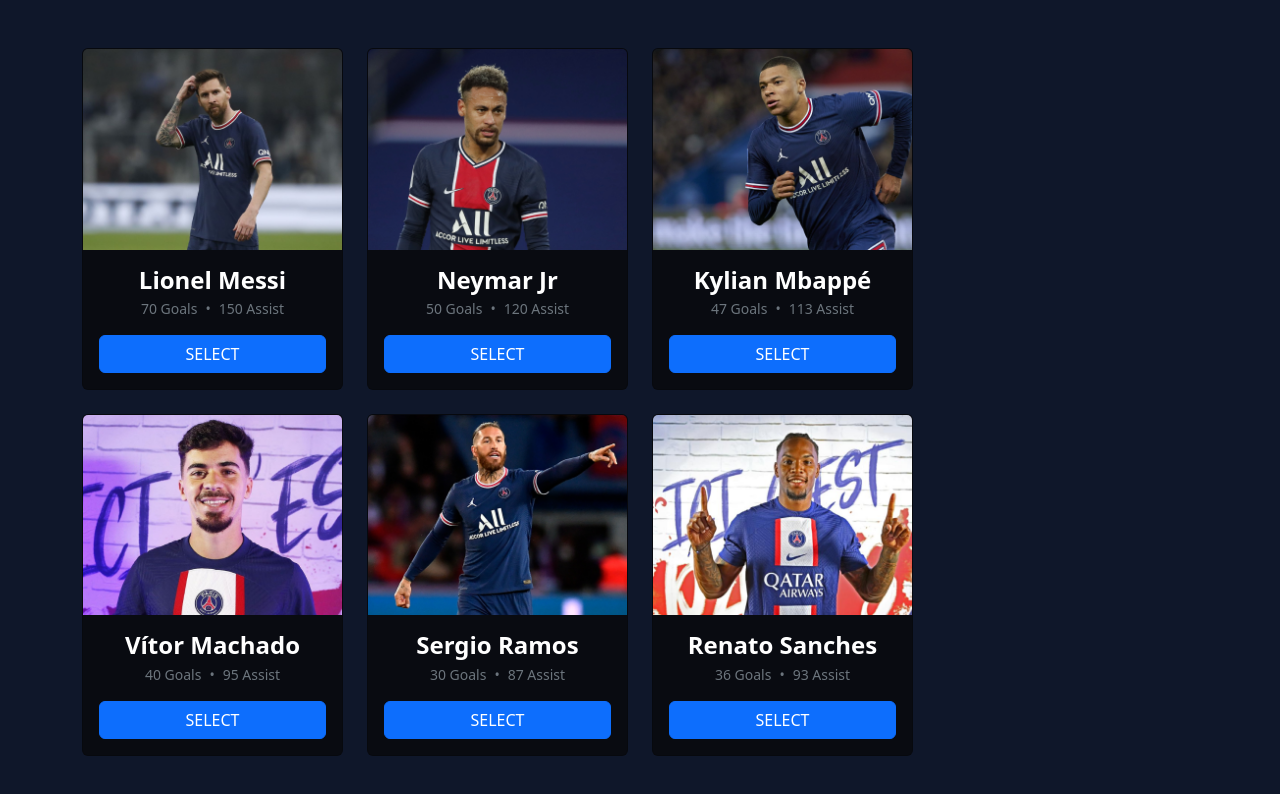
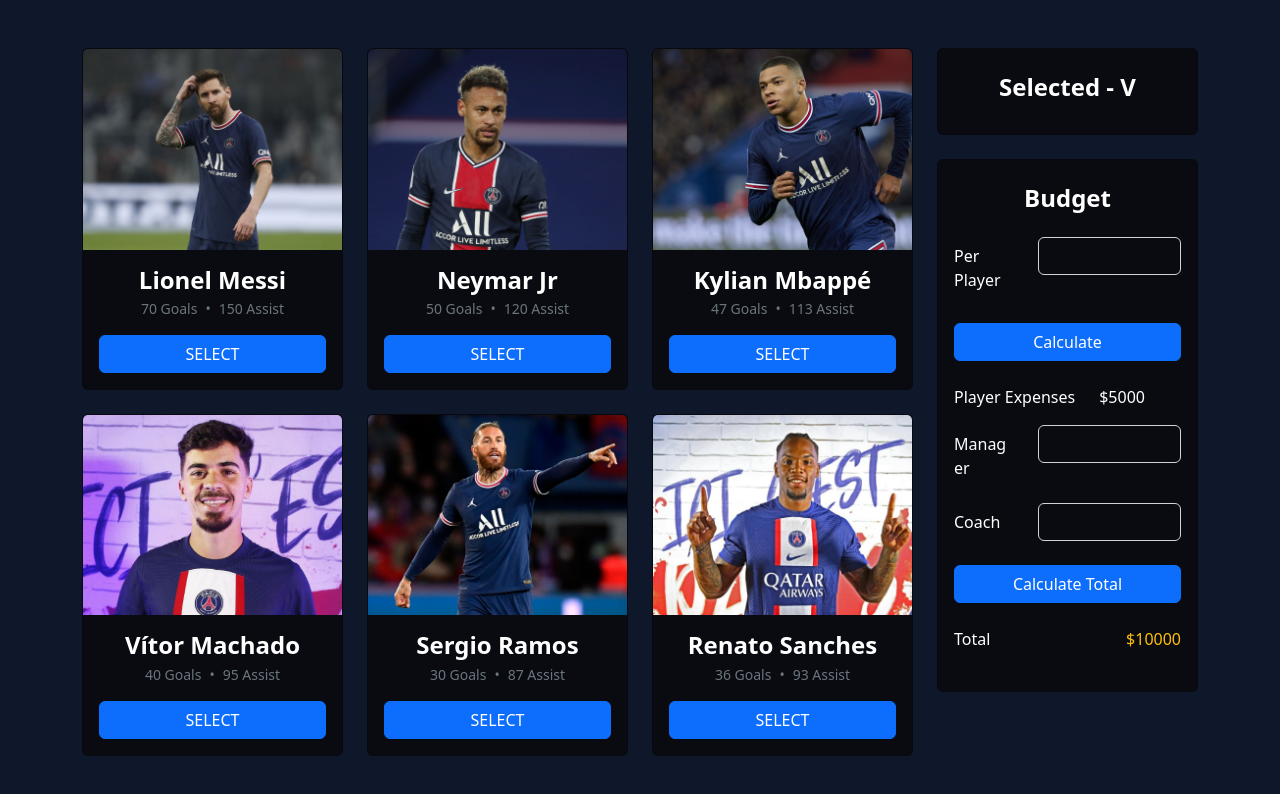
Before and after one commit to NahidIbnAli/altered-sport, a plain HTML site: page index.html in a window 1280 px wide. Shown: the part 440-1234 px from the top of the page. Drawn offline with nearby package versions, Linux system fonts and the light colour scheme.

Commit message:
added selected and budget card

```diff
--- a/index.html
+++ b/index.html
@@ -178,7 +178,76 @@
                 </div>
               </div>
             </div>
-            <div class="col-lg-3"></div>
+            <div class="col-lg-3">
+              <div class="d-flex flex-column gap-4">
+                <div class="card bg-dark-gray">
+                  <div class="card-body py-4">
+                    <h4 class="card-title fw-semibold text-white text-center">
+                      Selected - V
+                    </h4>
+                  </div>
+                </div>
+                <div class="card bg-dark-gray">
+                  <div class="card-body text-white py-4">
+                    <h4
+                      class="card-title fw-semibold text-white text-center mb-4"
+                    >
+                      Budget
+                    </h4>
+                    <div class="row mb-4">
+                      <label for="" class="col-sm-4 col-form-label"
+                        >Per Player</label
+                      >
+                      <div class="col-sm-8">
+                        <input
+                          type="text"
+                          class="form-control bg-transparent text-white"
+                          id=""
+                        />
+                      </div>
+                    </div>
+                    <button class="btn btn-primary w-100 mb-4">
+                      Calculate
+                    </button>
+                    <div class="d-flex gap-4">
+                      <p>Player Expenses</p>
+                      <p>$<span>5000</span></p>
+                    </div>
+                    <div class="row mb-3">
+                      <label for="" class="col-sm-4 col-form-label"
+                        >Manager</label
+                      >
+                      <div class="col-sm-8">
+                        <input
+                          type="text"
+                          class="form-control bg-transparent text-white"
+                          id=""
+                        />
+                      </div>
+                    </div>
+                    <div class="row mb-4">
+                      <label for="" class="col-sm-4 col-form-label"
+                        >Coach</label
+                      >
+                      <div class="col-sm-8">
+                        <input
+                          type="text"
+                          class="form-control bg-transparent text-white"
+                          id=""
+                        />
+                      </div>
+                    </div>
+                    <button class="btn btn-primary w-100 mb-4">
+                      Calculate Total
+                    </button>
+                    <div class="d-flex justify-content-between">
+                      <p>Total</p>
+                      <p class="text-warning">$<span>10000</span></p>
+                    </div>
+                  </div>
+                </div>
+              </div>
+            </div>
           </div>
         </div>
       </section>
```
